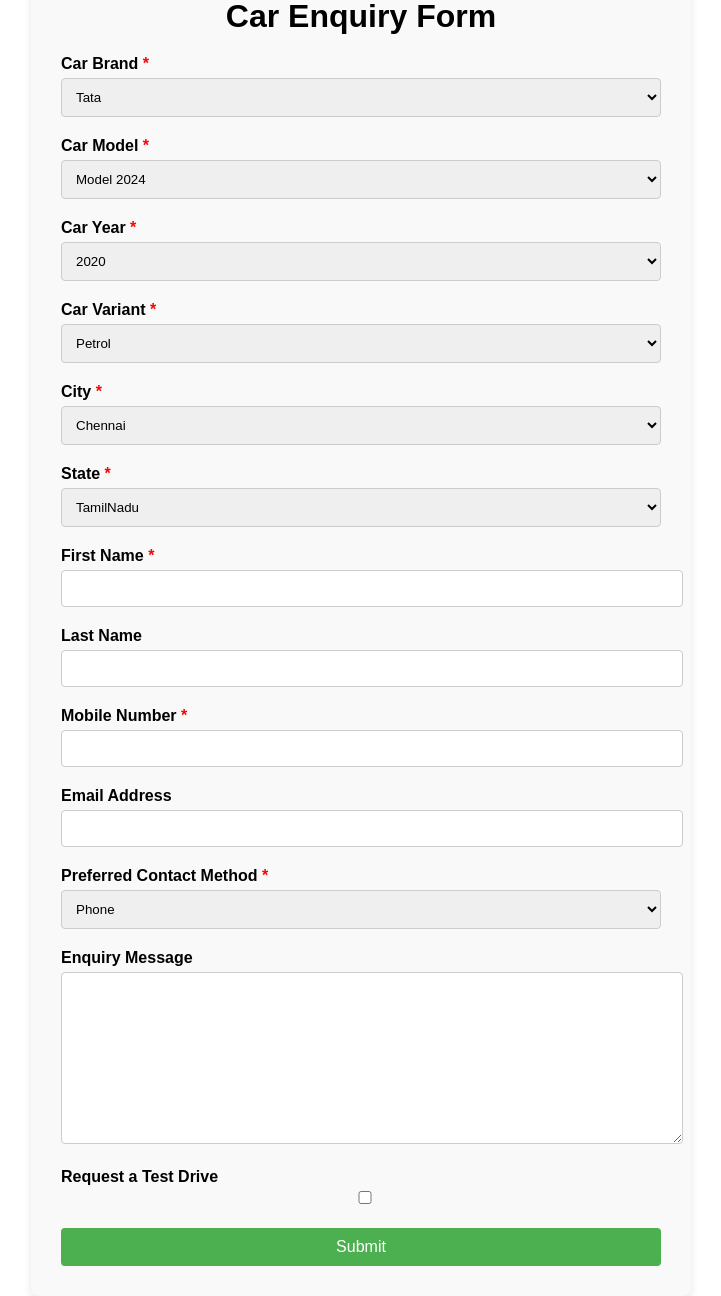
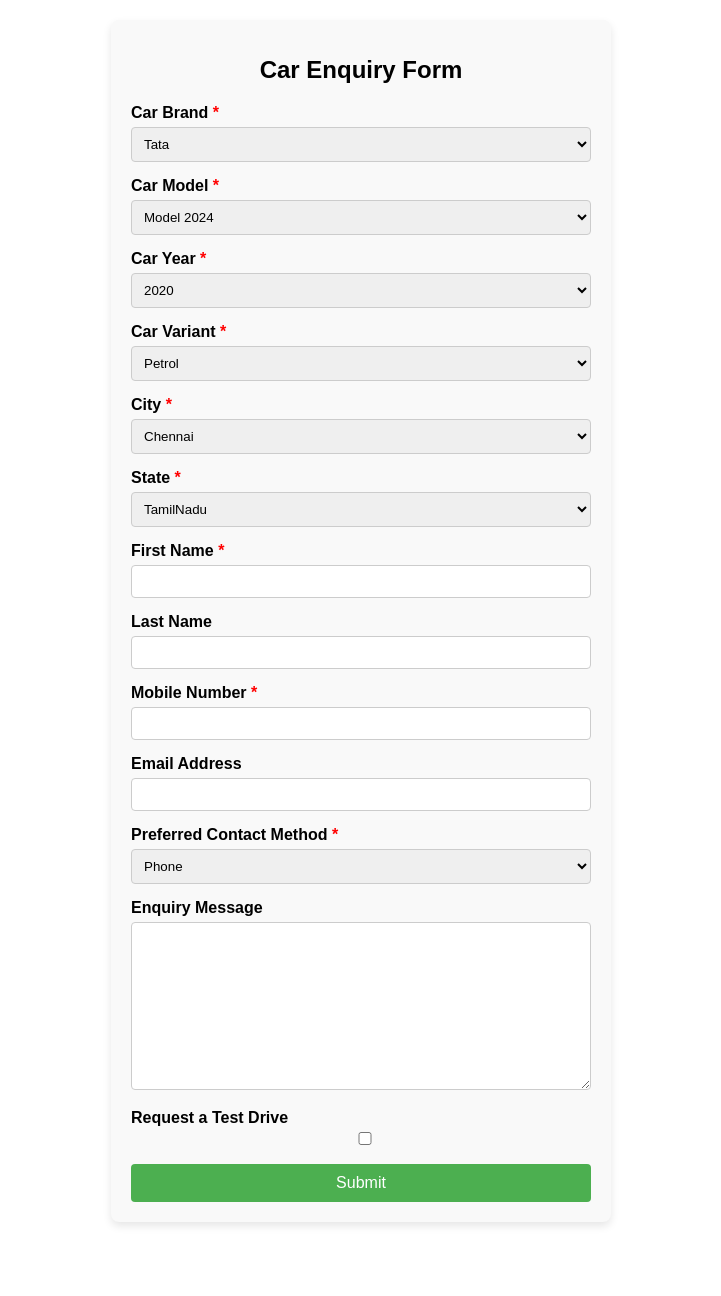
Before and after one commit to rahul-lee/django_car_enquiry_page, a Django app: page / in a window 1280 px wide. Shown: the whole page, without its empty margins (279-1000 px from the left). After the commit the page ends 1226 px from the top, so only its background shows below. Run offline with Django 5.2, Linux system fonts and the light colour scheme.

Commit message:
updating forms to fit into zooming

```diff
--- a/car_enquiry_form/enquiry/templates/car_enquiry_form.html
+++ b/car_enquiry_form/enquiry/templates/car_enquiry_form.html
@@ -9,22 +9,29 @@
             height: 100%;
             margin: 0;
             font-family: Arial, sans-serif;
+            box-sizing: border-box;
+            overflow: auto;
+        }
+
+        *, *::before, *::after {
+            box-sizing: inherit;
         }
 
         .form-container {
             display: flex;
             justify-content: center;
             align-items: center;
-            height: 100%;
+            padding: 20px;
+            min-height: 100%;
         }
 
         form {
             background-color: #f9f9f9;
-            padding: 30px;
+            padding: 20px;
             border-radius: 8px;
             box-shadow: 0 4px 8px rgba(0, 0, 0, 0.1);
-            width: 100%;
-            max-width: 600px;
+            width: calc(100% - 40px);
+            max-width: 500px;
         }
 
         label.required:after {
@@ -33,7 +40,7 @@
         }
 
         .form-group {
-            margin-bottom: 20px;
+            margin-bottom: 15px;
         }
 
         .form-group label {
@@ -42,14 +49,14 @@
 
         .form-group input, .form-group select, .form-group textarea {
             width: 100%;
-            padding: 10px;
+            padding: 8px;
             margin-top: 5px;
             border: 1px solid #ccc;
             border-radius: 4px;
         }
 
         button {
-            padding: 10px 20px;
+            padding: 10px;
             background-color: #4CAF50;
             color: white;
             border: none;
@@ -71,16 +78,14 @@
         h1 {
             text-align: center;
             margin-bottom: 20px;
+            font-size: 24px;
         }
     </style>
 </head>
 <body>
-
     <div class="form-container">
         <form method="post">
             {% csrf_token %}
-
-            <!-- Display errors -->
             {% if form.errors %}
                 <div class="errors">
                     <ul>
@@ -92,77 +97,61 @@
                     </ul>
                 </div>
             {% endif %}
-
             <h1>Car Enquiry Form</h1>
-
             <div class="form-group">
                 <label class="required" for="{{ form.car_brand.id_for_label }}">{{ form.car_brand.label }}</label>
                 {{ form.car_brand }}
             </div>
-
             <div class="form-group">
                 <label class="required" for="{{ form.car_model.id_for_label }}">{{ form.car_model.label }}</label>
                 {{ form.car_model }}
             </div>
-
             <div class="form-group">
                 <label class="required" for="{{ form.car_year.id_for_label }}">{{ form.car_year.label }}</label>
                 {{ form.car_year }}
             </div>
-
             <div class="form-group">
                 <label class="required" for="{{ form.car_variant.id_for_label }}">{{ form.car_variant.label }}</label>
                 {{ form.car_variant }}
             </div>
-
             <div class="form-group">
                 <label class="required" for="{{ form.city.id_for_label }}">{{ form.city.label }}</label>
                 {{ form.city }}
             </div>
-
             <div class="form-group">
                 <label class="required" for="{{ form.state.id_for_label }}">{{ form.state.label }}</label>
                 {{ form.state }}
             </div>
-
             <div class="form-group">
                 <label class="required" for="{{ form.first_name.id_for_label }}">{{ form.first_name.label }}</label>
                 {{ form.first_name }}
             </div>
-
             <div class="form-group">
                 <label for="{{ form.last_name.id_for_label }}">{{ form.last_name.label }}</label>
                 {{ form.last_name }}
             </div>
-
             <div class="form-group">
                 <label class="required" for="{{ form.mobile_number.id_for_label }}">{{ form.mobile_number.label }}</label>
                 {{ form.mobile_number }}
             </div>
-
             <div class="form-group">
                 <label for="{{ form.email.id_for_label }}">{{ form.email.label }}</label>
                 {{ form.email }}
             </div>
-
             <div class="form-group">
                 <label class="required" for="{{ form.preferred_contact_method.id_for_label }}">{{ form.preferred_contact_method.label }}</label>
                 {{ form.preferred_contact_method }}
             </div>
-
             <div class="form-group">
                 <label for="{{ form.enquiry_message.id_for_label }}">{{ form.enquiry_message.label }}</label>
                 {{ form.enquiry_message }}
             </div>
-
             <div class="form-group">
                 <label for="{{ form.test_drive_request.id_for_label }}">{{ form.test_drive_request.label }}</label>
                 {{ form.test_drive_request }}
             </div>
-
             <button type="submit">Submit</button>
         </form>
     </div>
-
 </body>
 </html>
```
